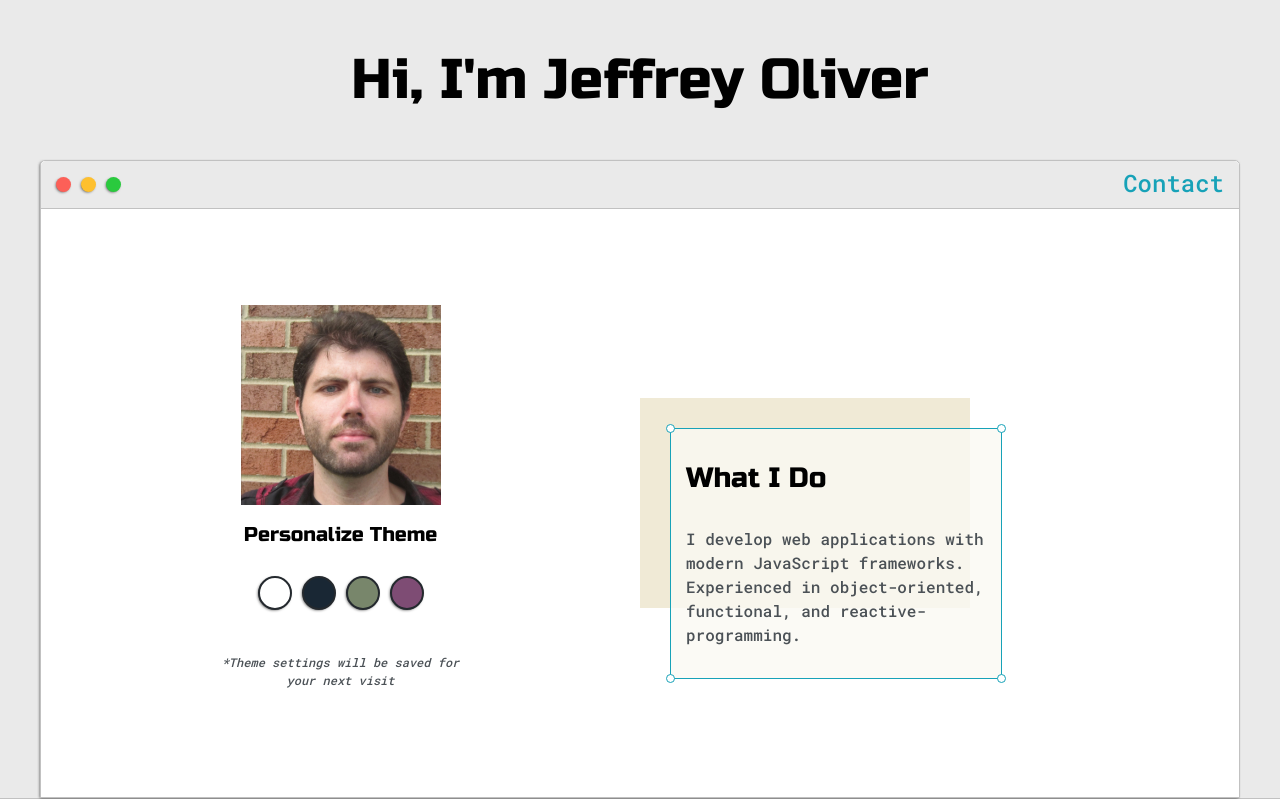
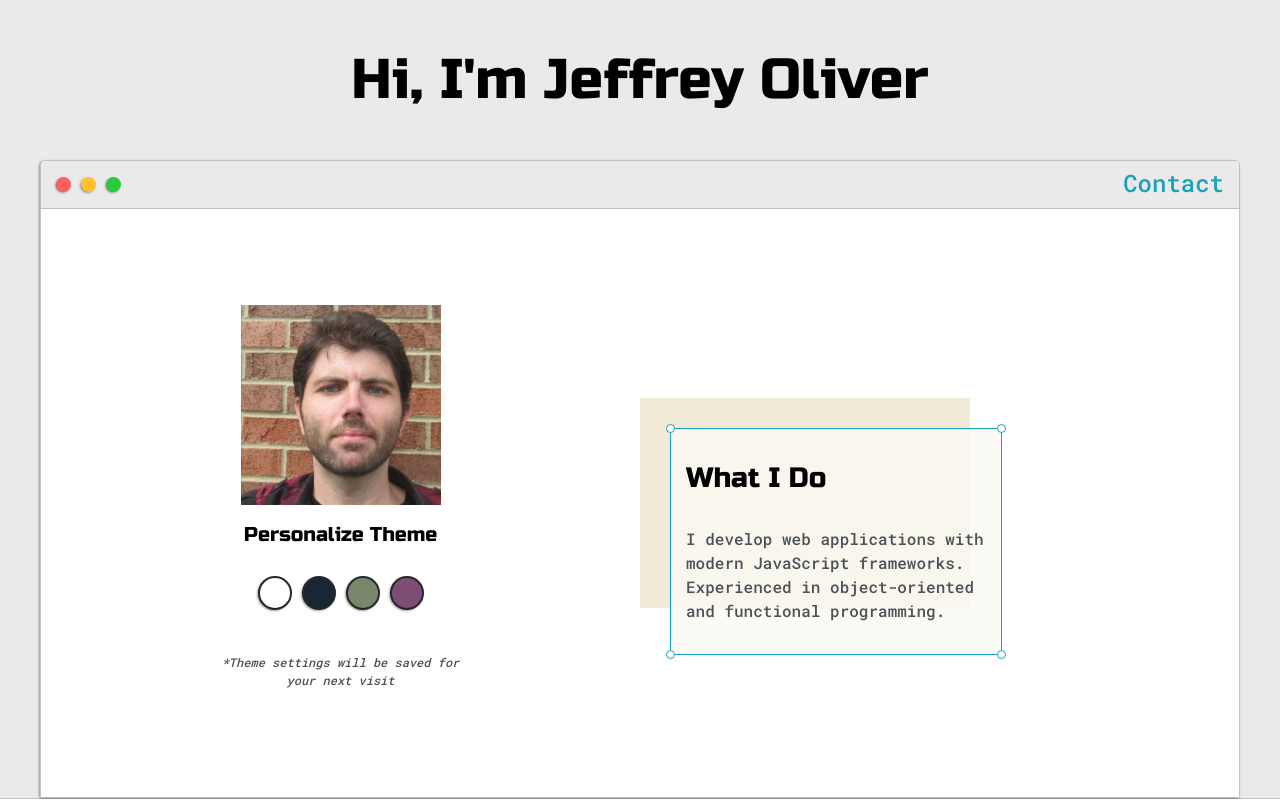
Before and after one commit to codeOfTheFuture/professional-portfolio, a Next.js app: page / in a window 1280 px wide. Shown: the top 800 px of the page. Built offline with nearby package versions, Linux system fonts and the light colour scheme.

Commit message:
updated info in main section

```diff
--- a/components/infoRightColumn/InfoRightColumn.jsx
+++ b/components/infoRightColumn/InfoRightColumn.jsx
@@ -35,8 +35,7 @@ const InfoRightColumn = ({ colorMode }) => {
           <h3>What I Do</h3>
           <p>
             I develop web applications with modern JavaScript frameworks.
-            Experienced in object-oriented, functional, and
-            reactive-programming.
+            Experienced in object-oriented and functional programming.
           </p>
           <div id={styles.cornerBr} className={styles.corner}></div>
           <div id={styles.cornerBl} className={styles.corner}></div>
```
